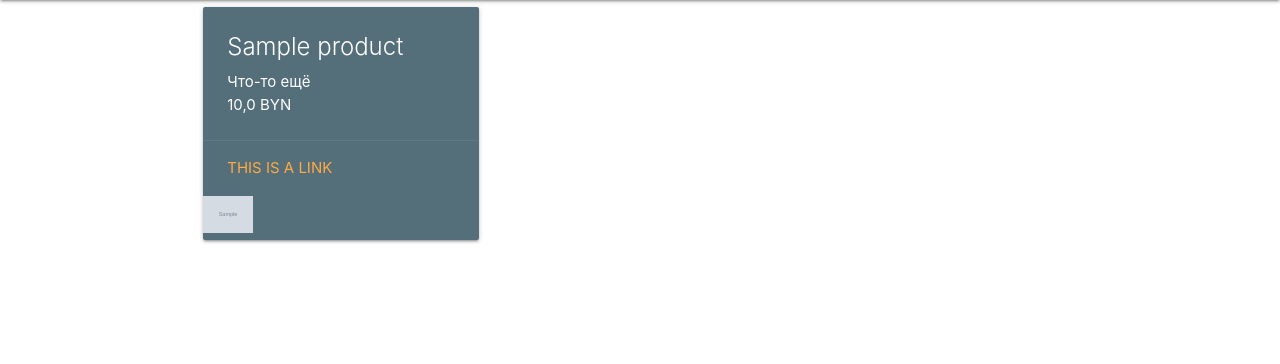
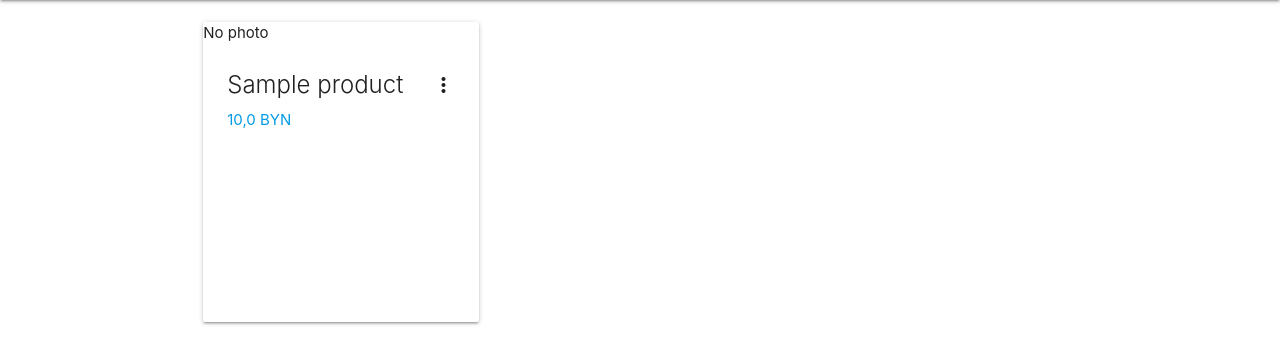
Before and after one commit to wood-pecker/market, a Django app: page /shop/ in a window 1280 px wide. Shown: the part 87-451 px from the top of the page. Run offline with Django 5.2, Linux system fonts and the light colour scheme; tables that the repository leaves empty hold one stand-in row (values such as "Sample post"); grey boxes marked "Sample" are stand-in pictures.

Commit message:
changed product_photo

```diff
--- a/shop/models.py
+++ b/shop/models.py
@@ -6,7 +6,7 @@
 class Base(models.Model):
     class Meta:
         abstract = True
-        ordering = ['-id']
+        ordering = ['-created_at']
 
     created_at = models.DateTimeField(auto_now_add=True)
     updated_at = models.DateTimeField(auto_now=True)
@@ -16,7 +16,7 @@
     class Meta:
         verbose_name = 'Пользователь'
         verbose_name_plural = 'Пользователи'
-        ordering = ['-id']
+        ordering = ['-date_joined']
 
     def __str__(self):
         return f'{self.first_name} {self.last_name}'
@@ -61,9 +61,9 @@
 
 
     photo = models.ImageField(upload_to='product_photos/')
-    # product = models.ForeignKey(
-    #     'Product', on_delete=models.CASCADE, related_name='product_photos'
-    # )
+    product = models.ForeignKey(
+        'Product', on_delete=models.CASCADE, related_name='product_photos'
+    )
 
 
 class Product(Base):
@@ -82,7 +82,7 @@
     category = models.ForeignKey(
         Category, on_delete=models.PROTECT, related_name='product'
     )
-    photos = models.ManyToManyField(ProductPhoto, related_name='products')
+    # photos = models.ManyToManyField(ProductPhoto, related_name='products')
 
 
 class Order(Base):
@@ -97,10 +97,10 @@
     )
     address = models.CharField(verbose_name = 'Адрес доставки')
     desired_delivery_date = models.DateTimeField(
-        blank=True, verbose_name = 'Желаемое время доставки'
+        blank=True, null=True, verbose_name = 'Желаемое время доставки'
     )
     actual_delivery_date = models.DateTimeField(
-        blank=True, verbose_name = 'Фактическое время доставки'
+        blank=True, null=True, verbose_name = 'Фактическое время доставки'
     )
     status = models.ForeignKey(
         Status, on_delete=models.PROTECT, related_name='order'
--- a/shop/templates/shop/product_list.html
+++ b/shop/templates/shop/product_list.html
@@ -33,29 +33,30 @@
 		</div>
 	</header>
 	<main>
-		<div class="container mt-3">
+		<div class="container">
 			<div class="row">
 				{% for item in object_list %}
-
-					<div class="col s4 m4">
-					<div class="card blue-grey darken-1">
-						<div class="card-content white-text">
-							<span class="card-title">{{item.name}}</span>
-							<p>Что-то ещё</p>
-							<p>{{item.price}} BYN</p>
-						</div>
-						<div class="card-action">
-							<a href="#">This is a link</a>
-						</div>
-
+					<div class="col s12 m12 l4">
+					<div class="section">
+						<div class="card small">
+							<div class="card-image waves-effect waves-block waves-light">
 								{% with item.photos.first as photo %}
 									{% if photo %}
-								<img src="{{ photo.photo.url }}" alt="" width="50" class="mr-3" />
+                                		<img class="activator" src="{{ photo.photo.url }}" alt="" height="190">
                             		{% else %}
-								{% comment %} <img src="{{ photo.photo.url }}" alt="" width="350" class="mr-3" /> {% endcomment %}
 										No photo
                             		{% endif %}
 								{% endwith %}
+							</div>
+							<div class="card-content">
+							  <span class="card-title activator grey-text text-darken-4">{{ item.name }}<i class="material-icons right">more_vert</i></span>
+							  <p><a href="#">{{ item.price }} BYN</a></p>
+							</div>
+							<div class="card-reveal">
+							  <span class="card-title grey-text text-darken-4">{{ item.name }}<i class="material-icons right">close</i></span>
+							  <p>{{ item.description }}</p>
+							</div>
+						  </div>
 					</div>
 					</div>
 				{% endfor %}
```
Also changed, not shown: shop/migrations/0007_alter_category_options_alter_product_options_and_more.py (added). Lines whose indentation alone changed are shown as unchanged.
